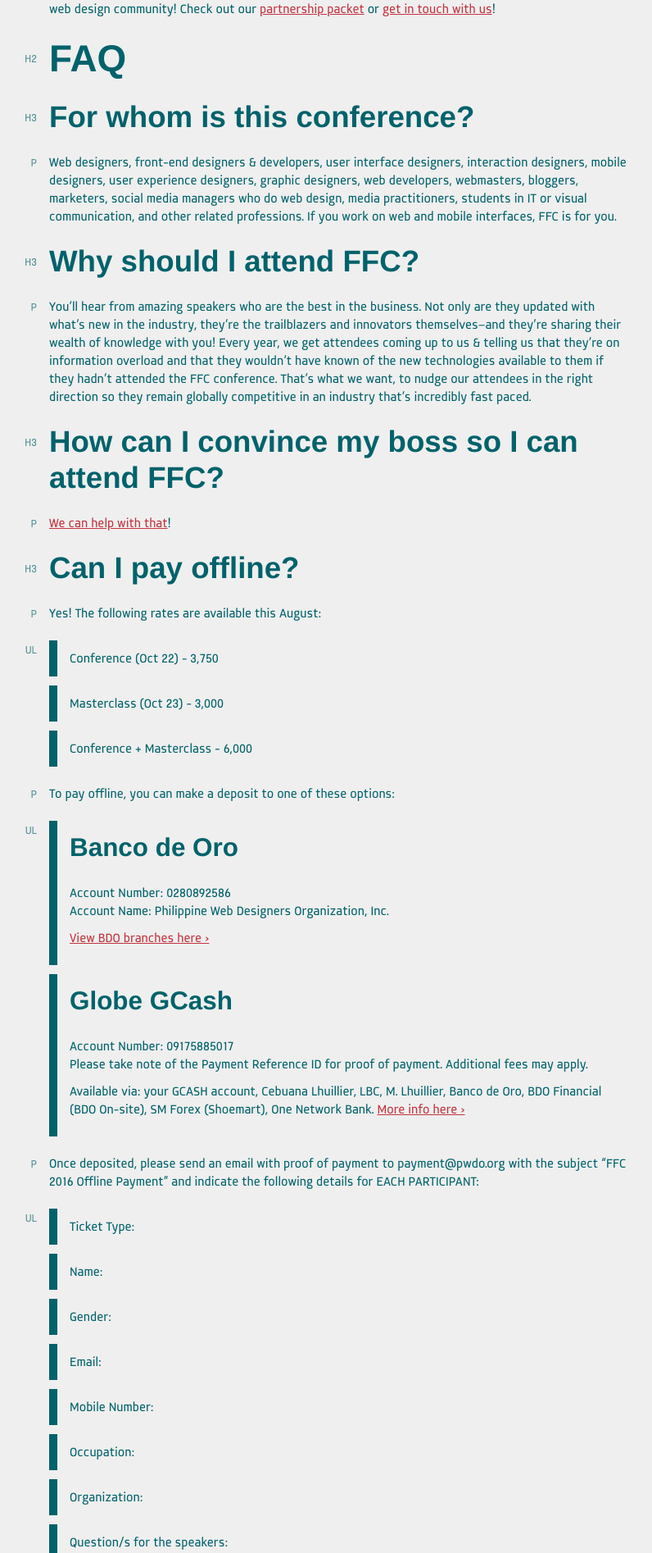
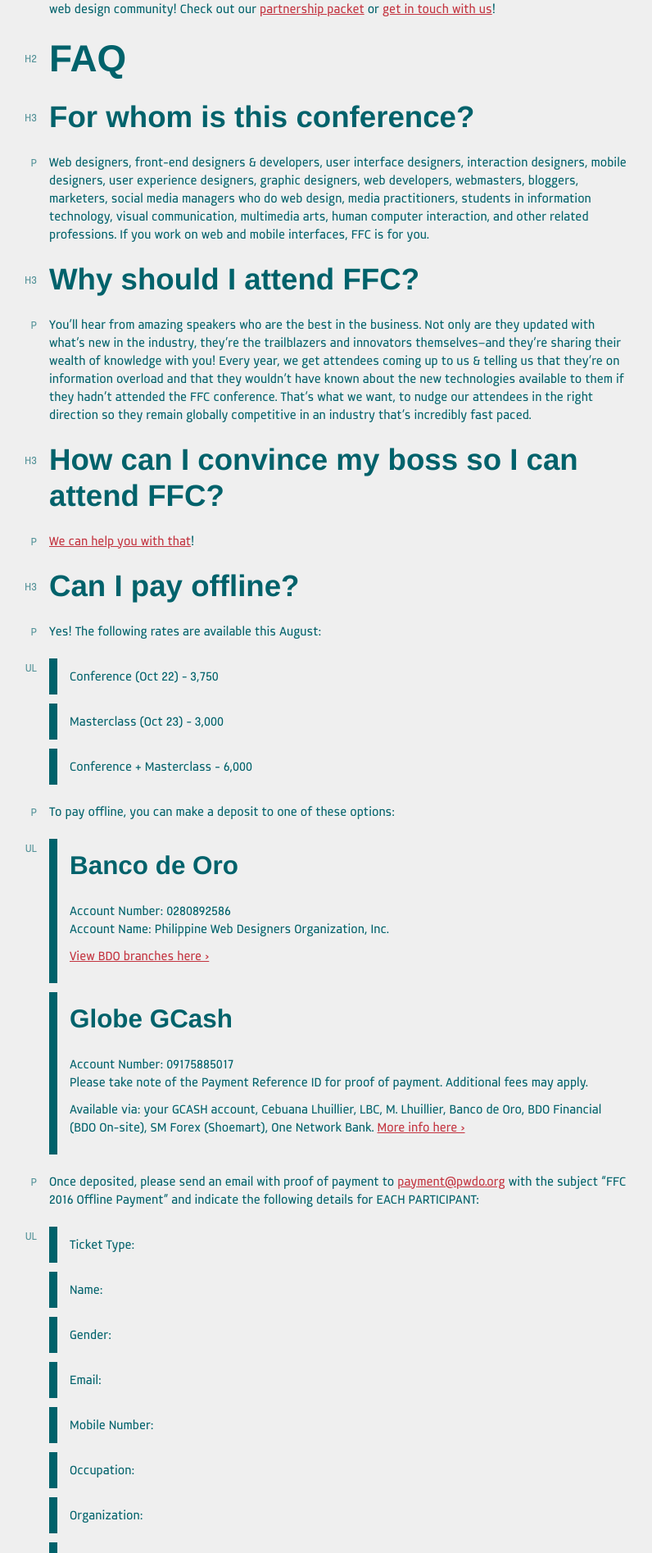
Before and after one commit to pwdo/FFC7-Main-Site, a Jekyll site: the page built from about/index.md, in a window 1280 px wide. Shown: the part 1408-3302 px from the top of the page at 82% size, without its empty margins (0-796 px from the left). Built offline with Jekyll 4.4.1, drawn with Linux system fonts in a browser that asks for light colours; some of the changed text lies outside the part shown.

Commit message:
Copy and font edits

```diff
--- a/about/index.md
+++ b/about/index.md
@@ -51,14 +51,14 @@ Would you like to support FFC7? Reach out to our attendees, our audience on soci
 ## FAQ
 
 ### For whom is this conference?
-Web designers, front-end designers & developers, user interface designers, interaction designers, mobile designers, user experience designers, graphic designers, web developers, webmasters, bloggers, marketers, social media managers who do web design, media practitioners, students in IT or visual communication, and other related professions. If you work on web and mobile interfaces, FFC is for you.
+Web designers, front-end designers & developers, user interface designers, interaction designers, mobile designers, user experience designers, graphic designers, web developers, webmasters, bloggers, marketers, social media managers who do web design, media practitioners, students in information technology, visual communication, multimedia arts, human computer interaction, and other related professions. If you work on web and mobile interfaces, FFC is for you.
 
 ### Why should I attend FFC?
-You’ll hear from amazing speakers who are the best in the business. Not only are they updated with what’s new in the industry, they’re the trailblazers and innovators themselves–and they’re sharing their wealth of knowledge with you! Every year, we get attendees coming up to us & telling us that they’re on information overload and that they wouldn’t have known of the new technologies available to them if they hadn’t attended the FFC conference. That’s what we want, to nudge our attendees in the right direction so they remain globally competitive in an industry that’s incredibly fast paced.
+You’ll hear from amazing speakers who are the best in the business. Not only are they updated with what’s new in the industry, they’re the trailblazers and innovators themselves–and they’re sharing their wealth of knowledge with you! Every year, we get attendees coming up to us & telling us that they’re on information overload and that they wouldn’t have known about the new technologies available to them if they hadn’t attended the FFC conference. That’s what we want, to nudge our attendees in the right direction so they remain globally competitive in an industry that’s incredibly fast paced.
 
 ### How can I convince my boss so I can attend FFC?
 
-<a href="/convince/">We can help with that</a>!
+<a href="/convince/">We can help you with that</a>!
 
 ### Can I pay offline?
 
@@ -83,7 +83,7 @@ To pay offline, you can make a deposit to one of these options:
     Available via: your GCASH account, Cebuana Lhuillier, LBC, M. Lhuillier, Banco de Oro, BDO Financial (BDO On-site), SM Forex (Shoemart), One Network Bank. <a target="_blank" href="http://www.globe.com.ph/help/gcash/using-gcash">More info here &rsaquo;</a>
 
 
-Once deposited, please send an email with proof of payment to payment@pwdo.org with the subject “FFC 2016 Offline Payment” and indicate the following details for EACH PARTICIPANT:
+Once deposited, please send an email with proof of payment to <a href="mailto:payment@pwdo.org?subject=FFC%202016%20Offline%20Payment">payment@pwdo.org</a> with the subject “FFC 2016 Offline Payment” and indicate the following details for EACH PARTICIPANT:
 
 - Ticket Type:
 - Name:
@@ -97,7 +97,7 @@ Once deposited, please send an email with proof of payment to payment@pwdo.org w
 Please allow for at least 24 hours processing time.
 
 ### Can I get a student discount?
-Student tickets are available at the following discounted rates from July to August through [offline payment]((#can-i-pay-offline) & our student partner, <a target="_blank" href="http://dlsu-lscs.org/">La Salle Computer Society</a>:
+Student tickets are available at the following discounted rates from July to August through [offline payment](#can-i-pay-offline) & our student partner, <a target="_blank" href="http://dlsu-lscs.org/">La Salle Computer Society</a>:
 
 - Conference (Oct 22) - 2,000
 - Masterclass (Oct 23) - 3,000
@@ -106,7 +106,7 @@ Student tickets are available at the following discounted rates from July to Aug
 Please follow the offline payment instructions [above](#can-i-pay-offline), and include a copy of your valid student ID (enrolled in the current academic year) in your details.
 
 ### Can I get a group discount?
-Group discounts are available to all professionals (not students) at a special 3+1 rate: purchase 3 tickets of the same type and you get 1 ticket free. Send an email to payment@pwdo.org with the subject “FFC 2016 Group Discount” indicating the number and type of tickets you wish to purchase, and we will get back to you.
+Group discounts are available to all professionals (not students) at a special 3+1 rate: purchase 3 tickets of the same type and you get 1 ticket free. Send an email to <a href="mailto:payment@pwdo.org?subject=FFC%202016%20Group%20Discount">payment@pwdo.org</a> with the subject “FFC 2016 Group Discount” indicating the number and type of tickets you wish to purchase, and we will get back to you.
 
 ### Is my ticket transferrable?
 Sorry, tickets are not transferrable.
@@ -138,4 +138,4 @@ You're awesome! You can follow us on
 Yes, the Philippine Web Designers Organization, Inc. has been registered with the SEC as a non-profit organization since 2009, with BIR TIN 007-274-276.
 
 ### I have more questions!
-Please send us an email at <a href="mailto:info@pwdo.org">info@pwdo.org</a>
+Please send us an email at <a href="mailto:info@pwdo.org?subject=FFC7%20Question">info@pwdo.org</a>
--- a/css/dev/main.scss
+++ b/css/dev/main.scss
@@ -928,14 +928,14 @@ figure.speaker-img {
   }
   @include breakpoint(pm) {
     float: none;
-    margin: 0;
+    margin: 0 0 1rem;
   }
   @include breakpoint(lm) {
     float: none;
-    margin: 0;
+    margin: 0 0 1rem;
   }
   @include breakpoint(m) {
     float: none;
-    margin: 0;
+    margin: 0 0 1rem;
   }
 }
```
Also changed, not shown: other parts of about/index.md (+2 -2 lines), css/dev/_typography.scss (+4 -4 lines), index.md (+1 -1 lines), css/main.css.
